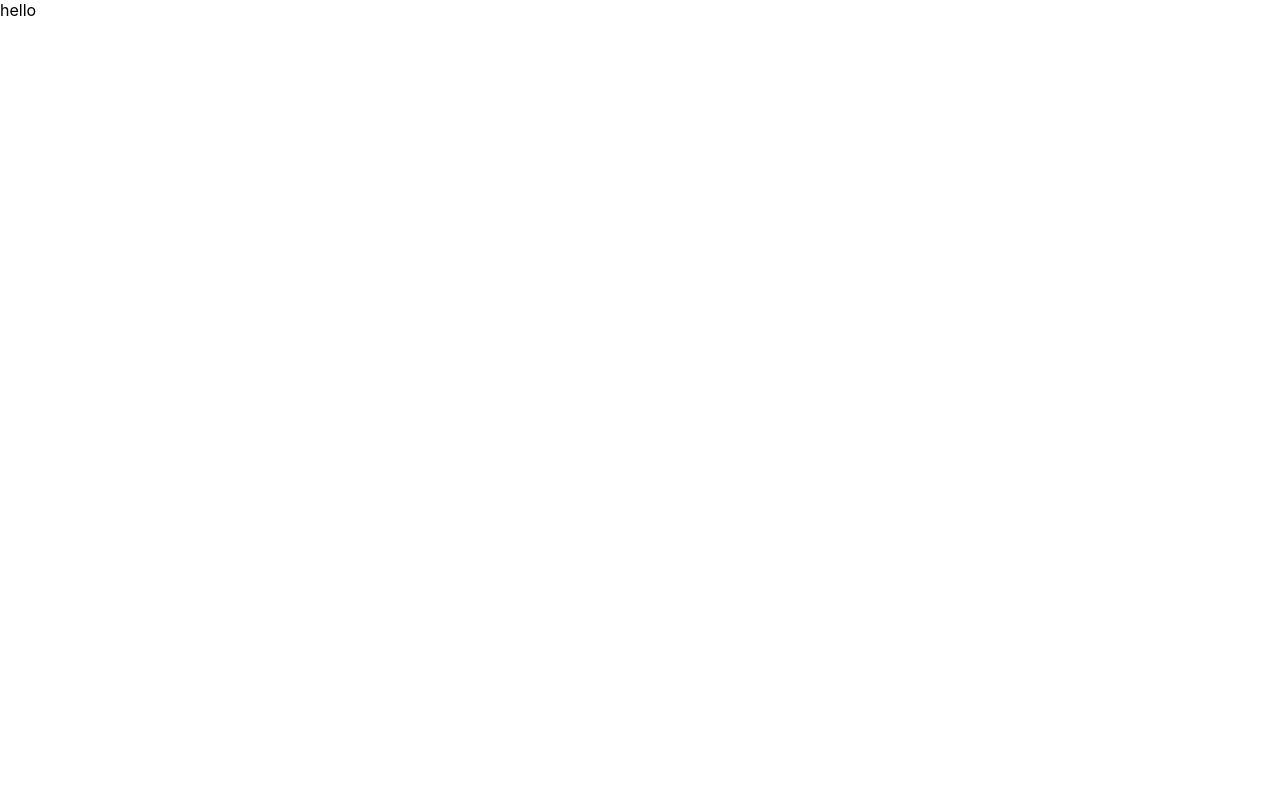
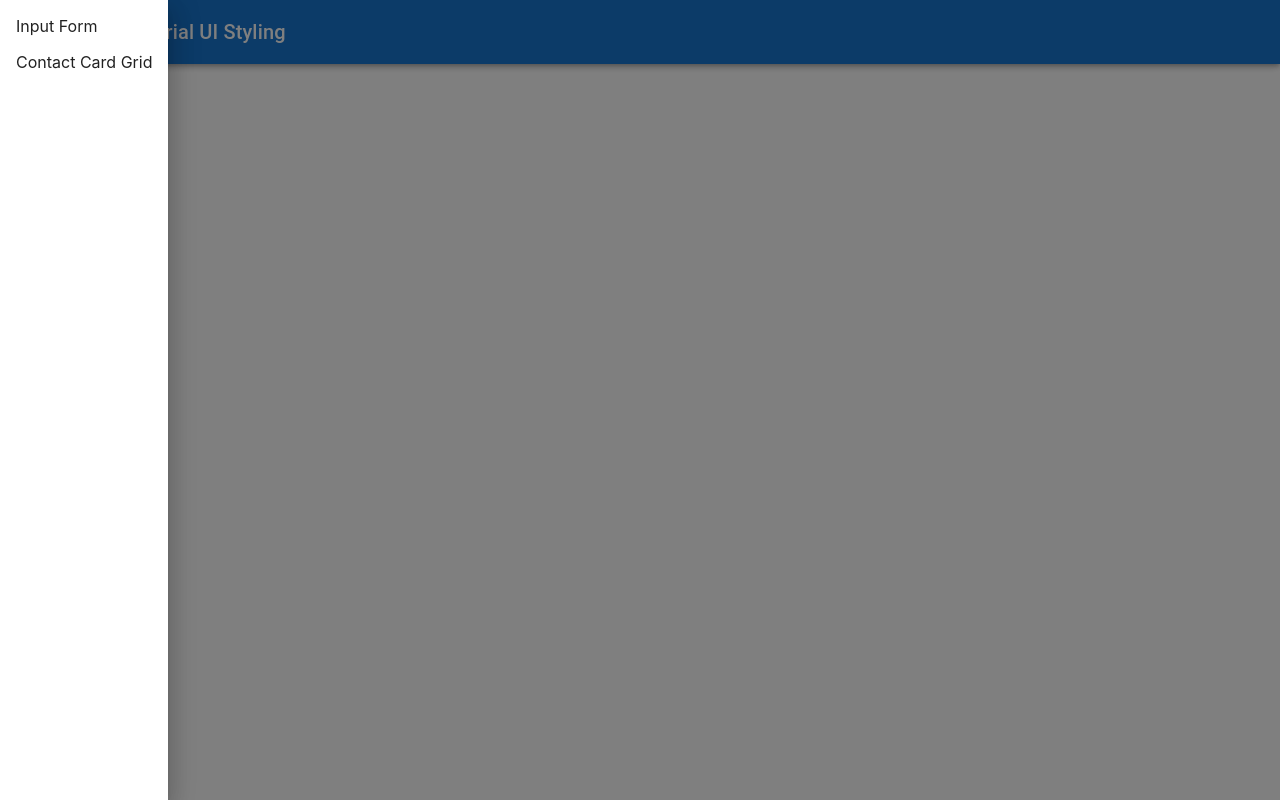
Before and after one commit to vuongicesmile/Advanced_MaterialUI, a React (Create React App) app in the folder learning-advanced-mui/beautiful-mui-app/: page / in a window 1280 px wide. Built offline with nearby package versions, Linux system fonts and the light colour scheme.

Commit message:
App Drawer - AppBar

```diff
--- a/learning-advanced-mui/beautiful-mui-app/src/Components/Saffold/NavDrawer.tsx
+++ b/learning-advanced-mui/beautiful-mui-app/src/Components/Saffold/NavDrawer.tsx
@@ -1,7 +1,35 @@
 import React from 'react';
+import { AppBar, Drawer, Toolbar, Typography, List, ListItem } from "@mui/material";
+
 // warning khi thiếu import react
 export default function NavDrawer() {
+  const navItems = [
+    { text: "Input Form" },
+    { text: "Contact Card Grid" }
+  ];
   return (
-    <div>hello</div>
+    <div>
+      {/*  là thanh bên trên cùng để chuyển hướng */}
+      <AppBar position="fixed">
+        <Toolbar>
+          <Typography variant="h6" noWrap>
+            Advanced Material UI Styling
+          </Typography>
+        </Toolbar>
+      </AppBar>
+      <Drawer  // drawer có zIndex = 1200 nên nó đè lên nav bar
+        variant='temporary' //temporary để đáp ứng mobile respoonsive so the draw can be closed or disappereared
+        open={true}
+      >
+        <List>
+          {navItems.map((nav, index) => (
+            <ListItem key={index}>{nav.text}</ListItem>
+          ))}
+        </List>
+      </Drawer>
+      <main>
+        {/* Main content goes here */}
+      </main>
+    </div>
   );
 }
```
Also changed, not shown: learning-advanced-mui/beautiful-mui-app/package.json (+10 -0 lines), 1 other file (tests, documents, lock files or other folders).
